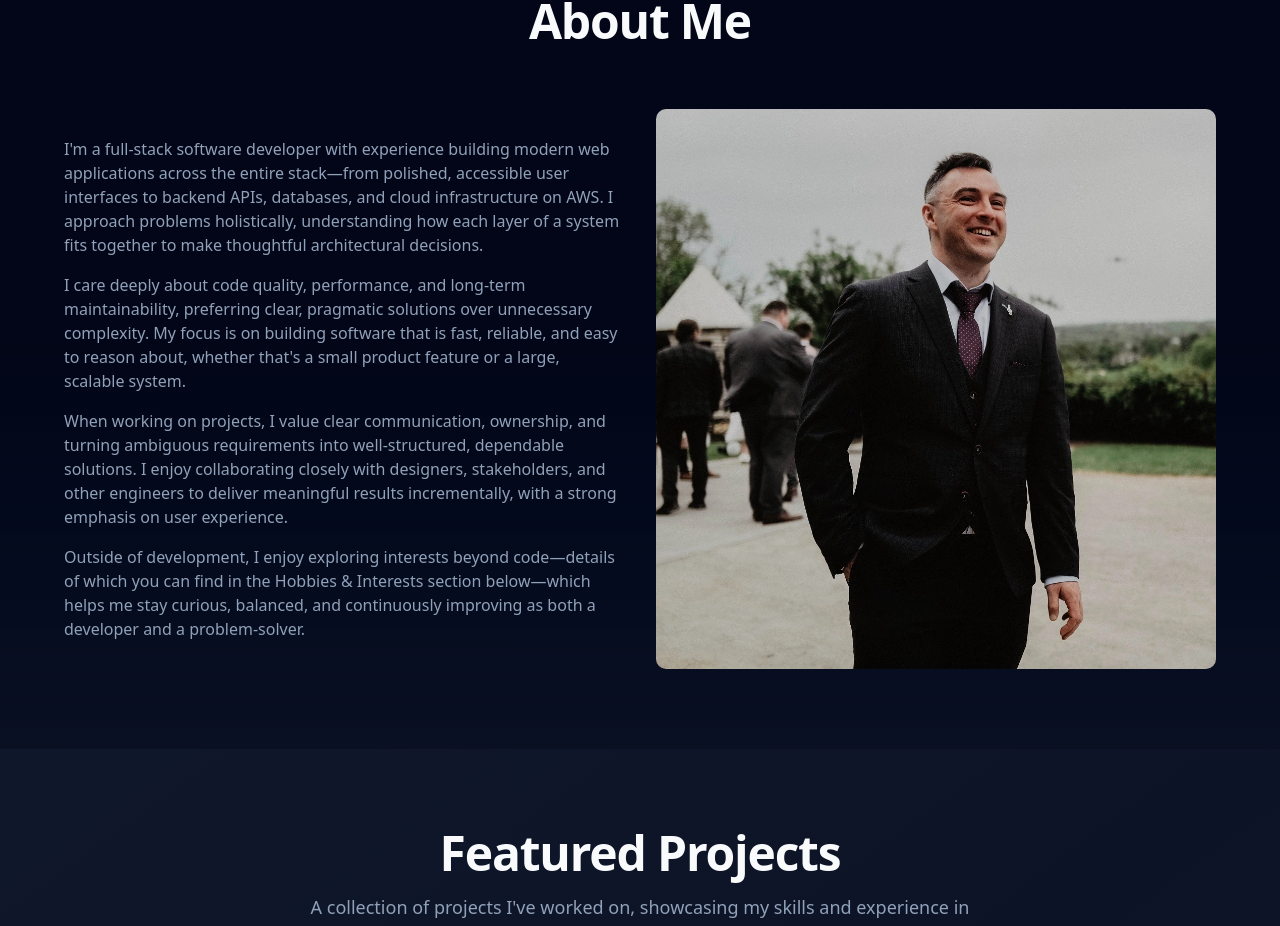
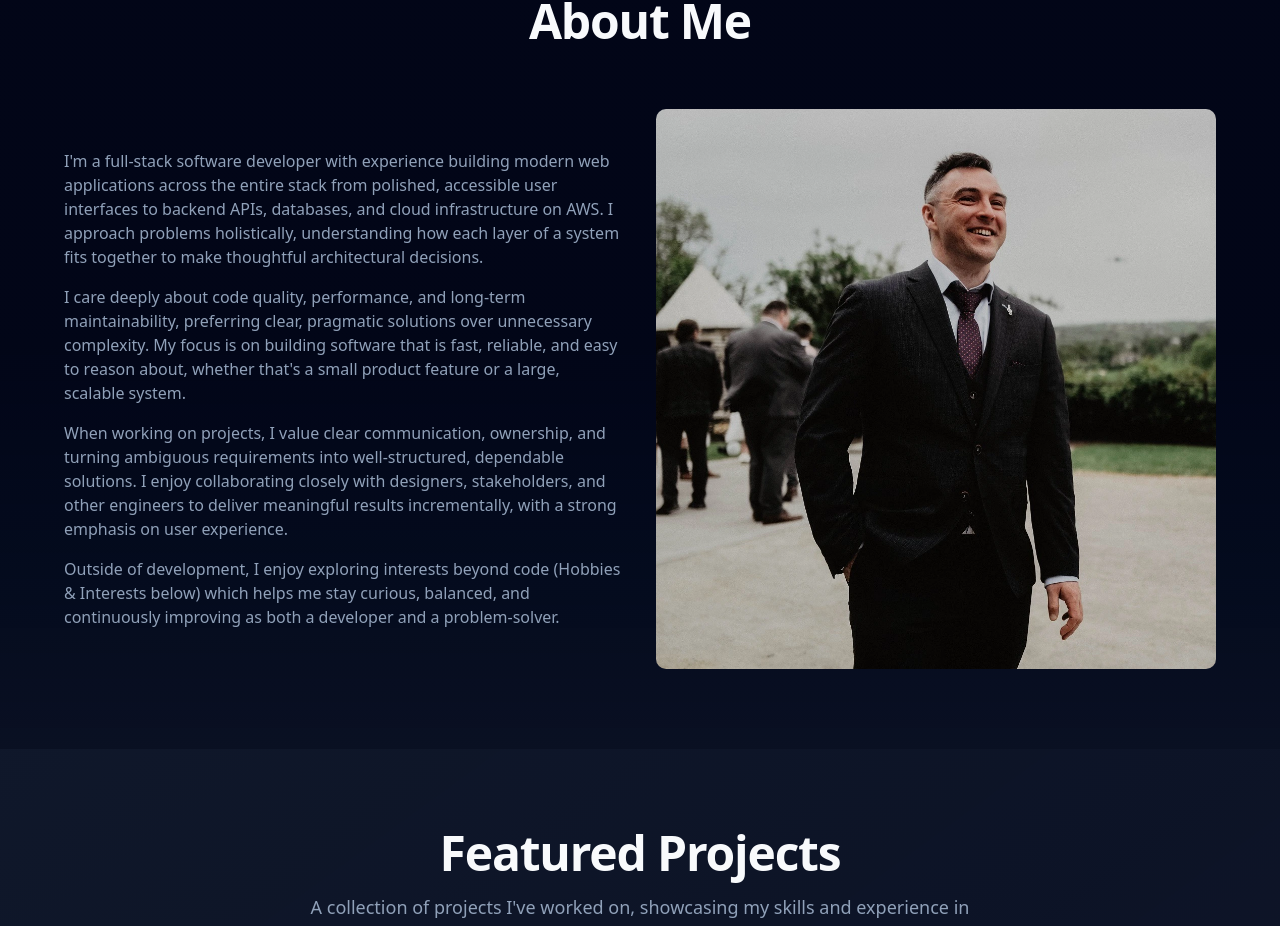
Before and after one commit to markodowd/markodowd-portfolio, a Next.js app: page / in a window 1280 px wide. Shown: the part 883-1809 px from the top of the page. Built offline with nearby package versions, Linux system fonts and the light colour scheme.

Commit message:
feat: text change

```diff
--- a/components/About.tsx
+++ b/components/About.tsx
@@ -34,7 +34,7 @@ export default function About() {
             <div className="space-y-4">
               <p className="text-muted-foreground">
                 I&apos;m a full-stack software developer with experience building modern web
-                applications across the entire stack—from polished, accessible user interfaces
+                applications across the entire stack from polished, accessible user interfaces
                 to backend APIs, databases, and cloud infrastructure on AWS. I approach problems
                 holistically, understanding how each layer of a system fits together to make
                 thoughtful architectural decisions.
@@ -53,8 +53,7 @@ export default function About() {
                 experience.
               </p>
               <p className="text-muted-foreground">
-                Outside of development, I enjoy exploring interests beyond code—details of which
-                you can find in the Hobbies &amp; Interests section below—which helps me stay
+                Outside of development, I enjoy exploring interests beyond code (Hobbies &amp; Interests below) which helps me stay
                 curious, balanced, and continuously improving as both a developer and a
                 problem-solver.
               </p>
```
